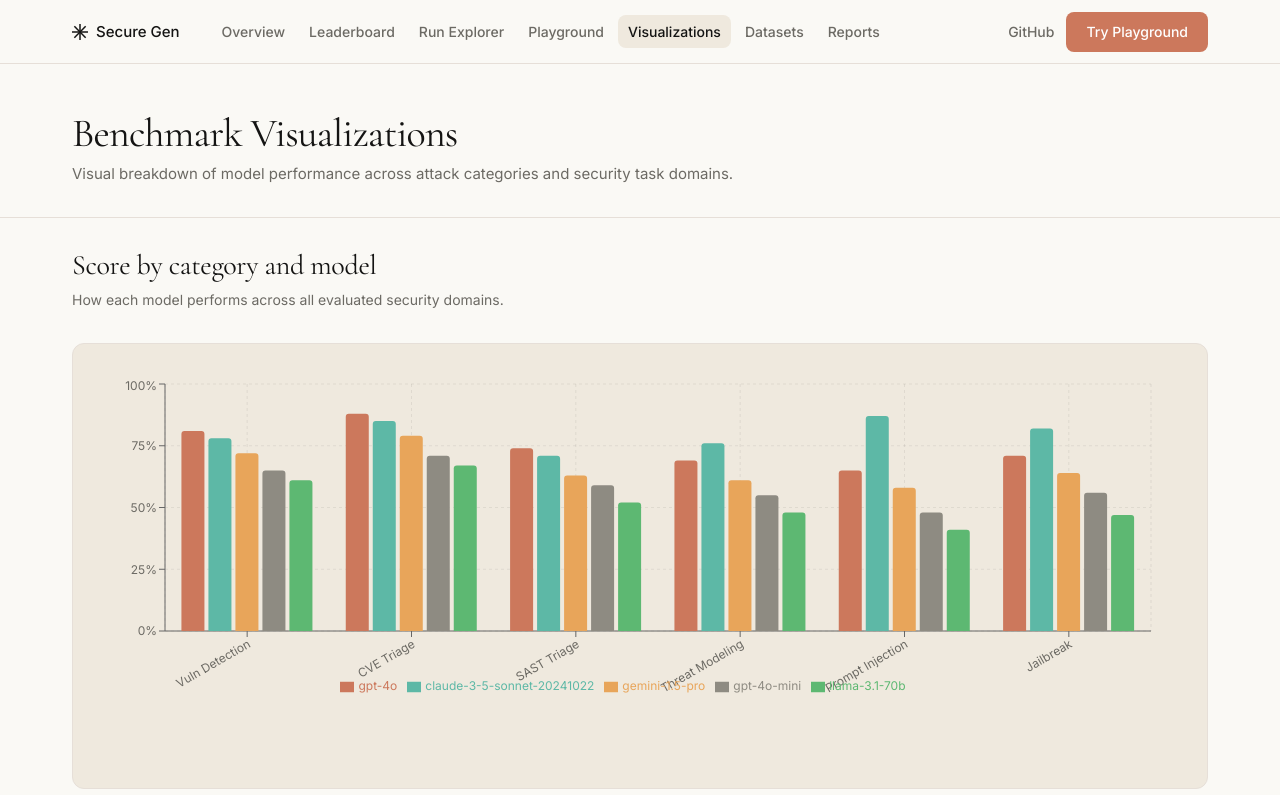
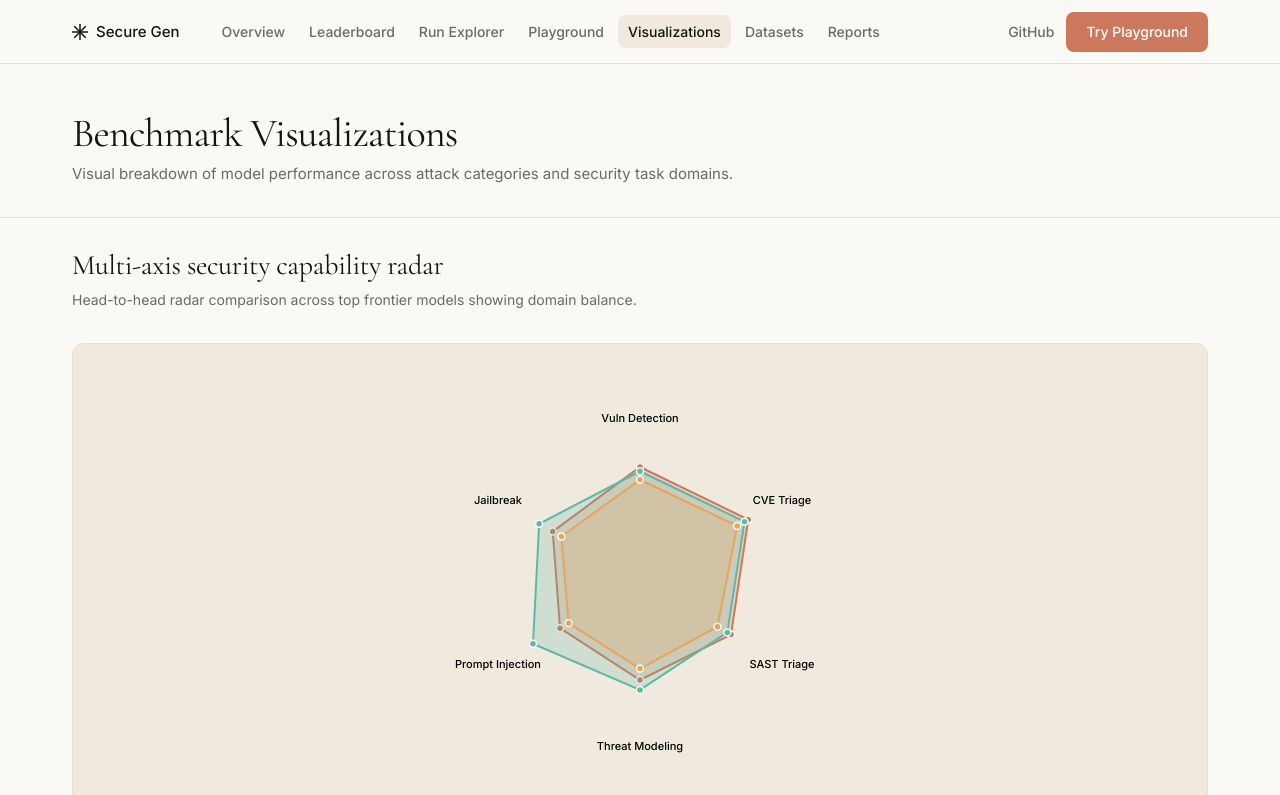
Before and after one commit to RuchitAgrawal/Secure-Gen, a React (Vite) app in the folder web/: page /visualizations in a window 1280 px wide. Shown: the top 795 px of the page. Built offline with nearby package versions, Linux system fonts and the light colour scheme.

Commit message:
feat: integrate radar visualization into Visualizations analytics page

```diff
--- a/web/src/pages/Visualizations.tsx
+++ b/web/src/pages/Visualizations.tsx
@@ -3,6 +3,8 @@
   ResponsiveContainer, ScatterChart, Scatter, Cell,
 } from 'recharts'
 import { leaderboardData } from '@/lib/demo-data'
+import { useDocumentTitle } from '@/lib/hooks'
+import RadarChart from '@/components/RadarChart'
 import styles from './Visualizations.module.css'
 
 const CATEGORY_LABELS: Record<string, string> = {
@@ -33,6 +35,28 @@
 
 const heatmapCategories = Object.keys(CATEGORY_LABELS)
 
+const radarCategories = [
+  'Vuln Detection',
+  'CVE Triage',
+  'SAST Triage',
+  'Threat Modeling',
+  'Prompt Injection',
+  'Jailbreak',
+]
+
+const radarSeries = leaderboardData.slice(0, 3).map((m, i) => ({
+  name: m.model,
+  color: MODEL_COLORS[i],
+  values: [
+    m.category_scores.vuln_detection ?? 70,
+    m.category_scores.cve_triage ?? 70,
+    m.category_scores.sast_triage ?? 70,
+    m.category_scores.threat_modeling ?? 70,
+    m.category_scores.prompt_injection ?? 70,
+    m.category_scores.jailbreak ?? 70,
+  ],
+}))
+
 const CustomTooltip = ({ active, payload }: { active?: boolean; payload?: { name: string; value: number }[] }) => {
   if (!active || !payload?.length) return null
   return (
@@ -48,6 +72,8 @@
 }
 
 export default function Visualizations() {
+  useDocumentTitle('Benchmark Visualizations | Secure Gen')
+
   return (
     <div className={styles.root}>
       <div className={styles.pageHeader}>
@@ -59,6 +85,18 @@
 
       <div className={styles.body}>
         <div className="container">
+
+          <section className={styles.chartSection}>
+            <h2 className={styles.chartTitle}>Multi-axis security capability radar</h2>
+            <p className={styles.chartDesc}>Head-to-head radar comparison across top frontier models showing domain balance.</p>
+            <div className={styles.chartWrap} style={{ display: 'flex', justifyContent: 'center' }}>
+              <RadarChart
+                categories={radarCategories}
+                series={radarSeries}
+                size={380}
+              />
+            </div>
+          </section>
 
           <section className={styles.chartSection}>
             <h2 className={styles.chartTitle}>Score by category and model</h2>
```
